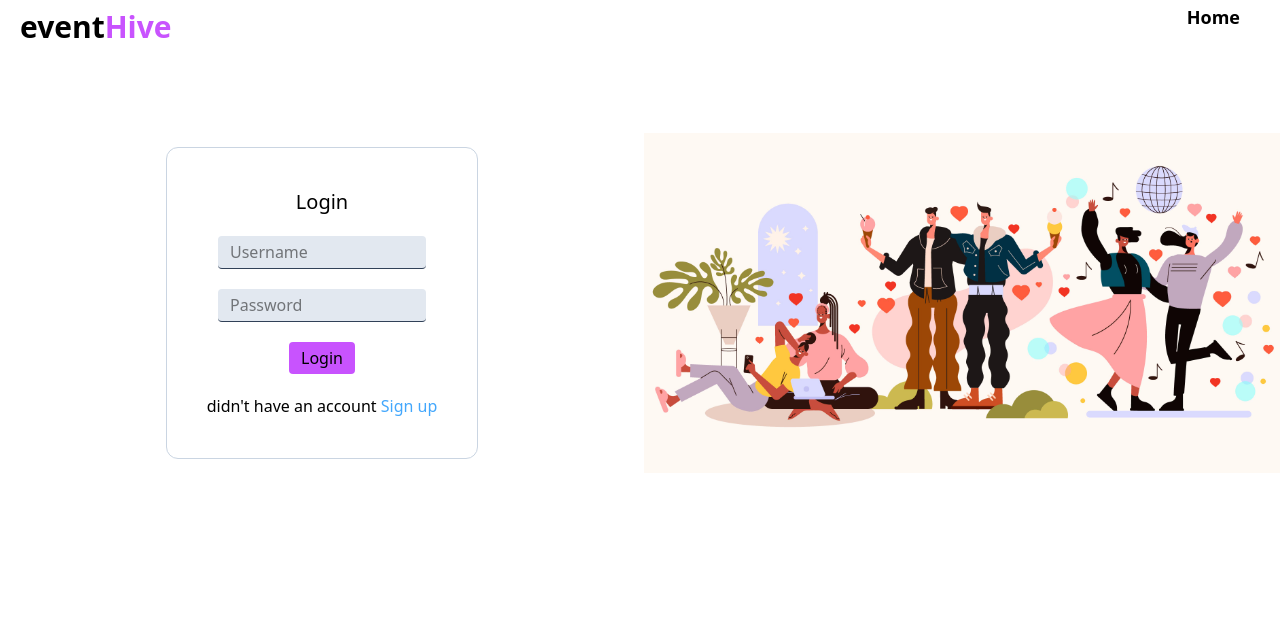
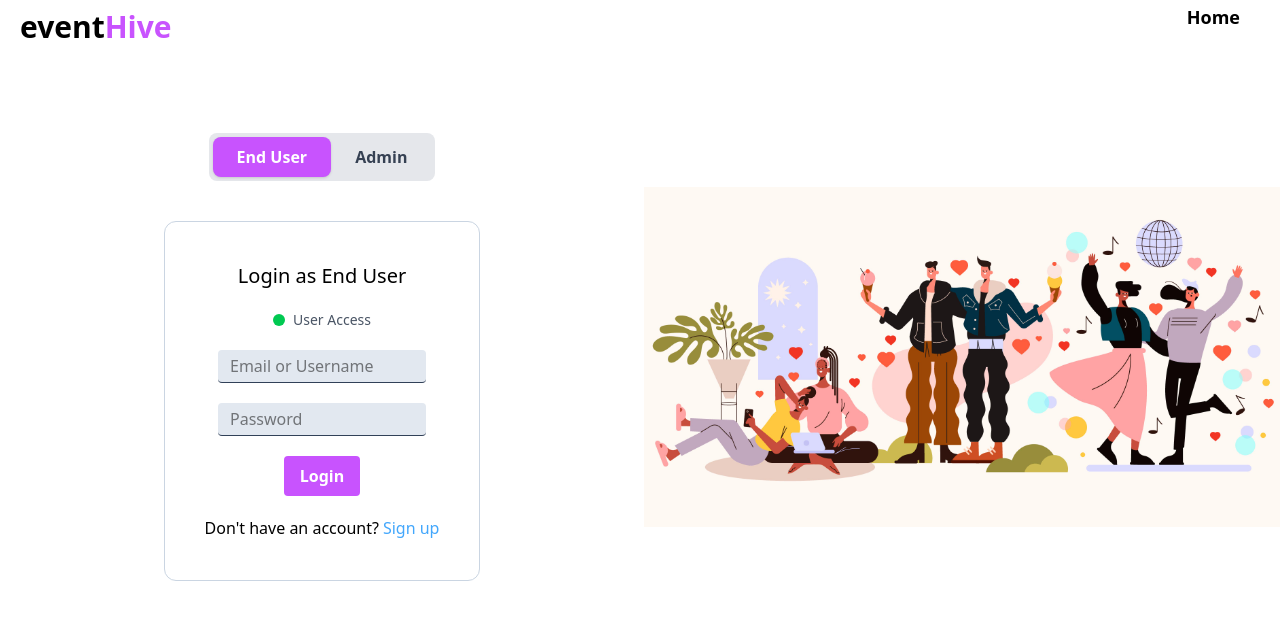
Before and after one commit to Int-vishwesh/odoo-frontend, a Next.js app: page / in a window 1280 px wide. Shown: the top 620 px of the page. Built offline with nearby package versions, Linux system fonts and the light colour scheme.

Commit message:
role based login

```diff
--- a/app/page.tsx
+++ b/app/page.tsx
@@ -1,25 +1,143 @@
-"iuse client";
+'use client';
 import Link from "next/link";
 import Navbar from "./components/navbar";
 import Image from "next/image";
+import { useState } from 'react';
 
 export default function Home() {
+  const [role, setRole] = useState('end-user'); // Default to end-user
+  const [username, setUsername] = useState('');
+  const [password, setPassword] = useState('');
+
+  const handleSubmit = async (e) => {
+    e.preventDefault();
+
+    // Basic validation
+    if (!username || !password) {
+      alert('Please fill all fields');
+      return;
+    }
+
+    // Here you would call your login API with the role
+    console.log('Login attempt:', { username, password, role });
+
+    try {
+      const response = await fetch('http://localhost:8000/api/auth/login', {
+        method: 'POST',
+        headers: {
+          'Content-Type': 'application/json',
+        },
+        body: JSON.stringify({
+          email: username, // or username depending on your backend
+          password,
+          role
+        })
+      });
+
+      const data = await response.json();
+
+      if (data.success) {
+        alert(`Login successful as ${role}!`);
+        // Redirect based on role
+        if (role === 'admin') {
+          window.location.href = '/admin/dashboard';
+        } else {
+          window.location.href = '/dashboard';
+        }
+      } else {
+        alert('Invalid credentials');
+      }
+    } catch (error) {
+      alert('Network error. Please try again.');
+    }
+  };
+
   return (
     <>
       <div>
         <Navbar />
         <div className="w-full flex justify-center items-center gap-30 mt-20">
           <div className="w-[800px] flex flex-col items-center gap-4 -mr-30">
-          <form action="" className="flex flex-col items-center gap-5 border-slate-300 border rounded-xl p-10 ">
-            <p className="text-xl ">Login</p>
-            <input type="text" placeholder="Username" className="bg-slate-200 rounded-sm px-3 py-1 w-52 border-b border-slate-700"/>
-            <input type="password" placeholder="Password" className="bg-slate-200 rounded-sm px-3 py-1 w-52 border-b border-slate-700" />
-            <button type="submit" className="bg-[#c853fe] rounded px-3 py-1 hover:bg-[#ff55d3]">Login</button>
-            <p>didn't have an account<Link href={"/signup"} className="text-[#43a7fc] hover:underline "> Sign up</Link></p>
+
+            {/* Role Selection Tabs */}
+            <div className="flex bg-gray-200 rounded-lg p-1 mb-6">
+              <button
+                type="button"
+                onClick={() => setRole('end-user')}
+                className={`px-6 py-2 rounded-lg font-semibold transition-colors ${
+                  role === 'end-user'
+                    ? 'bg-[#c853fe] text-white shadow-sm'
+                    : 'text-gray-700 hover:bg-gray-300'
+                }`}
+              >
+                End User
+              </button>
+              <button
+                type="button"
+                onClick={() => setRole('admin')}
+                className={`px-6 py-2 rounded-lg font-semibold transition-colors ${
+                  role === 'admin'
+                    ? 'bg-[#c853fe] text-white shadow-sm'
+                    : 'text-gray-700 hover:bg-gray-300'
+                }`}
+              >
+                Admin
+              </button>
+            </div>
+
+            {/* Login Form */}
+            <form onSubmit={handleSubmit} className="flex flex-col items-center gap-5 border-slate-300 border rounded-xl p-10">
+              <p className="text-xl">
+                Login as {role === 'end-user' ? 'End User' : 'Admin'}
+              </p>
+
+              {/* Role indicator */}
+              <div className="flex items-center gap-2 text-sm text-gray-600">
+                <span className={`w-3 h-3 rounded-full ${role === 'admin' ? 'bg-red-500' : 'bg-green-500'}`}></span>
+                <span>{role === 'admin' ? 'Administrator Access' : 'User Access'}</span>
+              </div>
+
+              <input
+                type="text"
+                placeholder="Email or Username"
+                value={username}
+                onChange={(e) => setUsername(e.target.value)}
+                className="bg-slate-200 rounded-sm px-3 py-1 w-52 border-b border-slate-700"
+                required
+              />
+
+              <input
+                type="password"
+                placeholder="Password"
+                value={password}
+                onChange={(e) => setPassword(e.target.value)}
+                className="bg-slate-200 rounded-sm px-3 py-1 w-52 border-b border-slate-700"
+                required
+              />
+
+              <button
+                type="submit"
+                className="bg-[#c853fe] rounded px-4 py-2 text-white font-semibold hover:bg-[#ff55d3] transition-colors"
+              >
+                Login
+              </button>
+
+              <p>
+                Don't have an account?
+                <Link href="/signup" className="text-[#43a7fc] hover:underline ml-1">
+                  Sign up
+                </Link>
+              </p>
             </form>
           </div>
+
           <div>
-          <Image src={"/landing-1.jpg"} alt="Landing" width={750} height={400} className="mr-10"
+            <Image
+              src="/landing-1.jpg"
+              alt="Landing"
+              width={750}
+              height={400}
+              className="mr-10"
             />
           </div>
         </div>
--- a/app/signup/page.tsx
+++ b/app/signup/page.tsx
@@ -5,6 +5,9 @@ import Navbar from "../components/navbar";
 import { useState } from 'react';
 
 export default function Signup() {
+  // Role state
+  const [role, setRole] = useState('end-user'); // Default to end-user
+
   // Form states
   const [username, setUsername] = useState('');
   const [email, setEmail] = useState('');
@@ -35,27 +38,39 @@ export default function Signup() {
     setOtpLoading(true);
 
     try {
-      // Generate OTP
-      const otpCode = Math.floor(100000 + Math.random() * 900000).toString();
-      setGeneratedOtp(otpCode);
+      // Call backend API with role
+      const response = await fetch('http://localhost:8000/api/auth/send-otp', {
+        method: 'POST',
+        headers: {
+          'Content-Type': 'application/json',
+        },
+        body: JSON.stringify({
+          username,
+          email,
+          phone,
+          password,
+          role // Include role in signup data
+        })
+      });
 
-      // Simulate sending OTP
-      await new Promise(resolve => setTimeout(resolve, 1500));
+      const data = await response.json();
 
-      // In production: await sendOtpToEmail(email, otpCode);
-      alert(`OTP sent to ${email}: ${otpCode}`); // For demo
-
-      setStep(2); // Move to OTP step
+      if (data.success) {
+        alert(`OTP sent to ${email}: ${data.otp}`);
+        setStep(2); // Move to OTP step
+      } else {
+        alert('Failed to send OTP. Please try again.');
+      }
 
     } catch (error) {
-      alert('Failed to send OTP. Please try again.');
+      alert('Network error. Please try again.');
     } finally {
       setOtpLoading(false);
     }
   };
 
   // Handle OTP verification
-  const handleOtpSubmit = (e) => {
+  const handleOtpSubmit = async (e) => {
     e.preventDefault();
 
     if (!otp) {
@@ -63,26 +78,58 @@ export default function Signup() {
       return;
     }
 
-    if (otp === generatedOtp) {
-      alert('Account created successfully!');
-      // In production: create user account, redirect to login or dashboard
-      // resetForm(); // Reset all fields
-    } else {
-      alert('Invalid OTP. Please try again.');
-      setOtp('');
+    try {
+      const response = await fetch('http://localhost:8000/api/auth/verify-otp', {
+        method: 'POST',
+        headers: {
+          'Content-Type': 'application/json',
+        },
+        body: JSON.stringify({ email, otp })
+      });
+
+      const data = await response.json();
+
+      if (data.success) {
+        alert(`Account created successfully as ${role}!`);
+        // Redirect based on role
+        if (role === 'admin') {
+          window.location.href = '/admin/dashboard';
+        } else {
+          window.location.href = '/dashboard';
+        }
+      } else {
+        alert('Invalid OTP. Please try again.');
+        setOtp('');
+      }
+
+    } catch (error) {
+      alert('Network error. Please try again.');
     }
   };
 
   // Resend OTP
   const resendOtp = async () => {
     setOtpLoading(true);
-    const newOtp = Math.floor(100000 + Math.random() * 900000).toString();
-    setGeneratedOtp(newOtp);
 
-    await new Promise(resolve => setTimeout(resolve, 1000));
-    alert(`New OTP sent: ${newOtp}`);
-    setOtpLoading(false);
-    setOtp('');
+    try {
+      const response = await fetch('http://localhost:8000/api/auth/send-otp', {
+        method: 'POST',
+        headers: {
+          'Content-Type': 'application/json',
+        },
+        body: JSON.stringify({ username, email, phone, password, role })
+      });
+
+      const data = await response.json();
+      if (data.success) {
+        alert(`New OTP sent: ${data.otp}`);
+        setOtp('');
+      }
+    } catch (error) {
+      alert('Failed to resend OTP');
+    } finally {
+      setOtpLoading(false);
+    }
   };
 
   // Go back to form
@@ -99,10 +146,44 @@ export default function Signup() {
         <div className="w-full flex justify-center items-center gap-30 mt-20">
           <div className="w-[800px] flex flex-col items-center gap-4">
 
+            {/* Role Selection Tabs - Same as Login Page */}
+            <div className="flex bg-gray-200 rounded-lg p-1 mb-6">
+              <button
+                type="button"
+                onClick={() => setRole('end-user')}
+                className={`px-6 py-2 rounded-lg font-semibold transition-colors ${
+                  role === 'end-user'
+                    ? 'bg-[#c853fe] text-white shadow-sm'
+                    : 'text-gray-700 hover:bg-gray-300'
+                }`}
+              >
+                End User
+              </button>
+              <button
+                type="button"
+                onClick={() => setRole('admin')}
+                className={`px-6 py-2 rounded-lg font-semibold transition-colors ${
+                  role === 'admin'
+                    ? 'bg-[#c853fe] text-white shadow-sm'
+                    : 'text-gray-700 hover:bg-gray-300'
+                }`}
+              >
+                Admin
+              </button>
+            </div>
+
             {/* Step 1: Signup Form */}
             {step === 1 && (
               <form onSubmit={handleSignupSubmit} className="flex flex-col items-center gap-5 border-slate-300 border rounded-xl p-10">
-                <p className="text-xl">Sign Up</p>
+                <p className="text-xl">
+                  Sign Up as {role === 'end-user' ? 'End User' : 'Admin'}
+                </p>
+
+                {/* Role indicator */}
+                <div className="flex items-center gap-2 text-sm text-gray-600">
+                  <span className={`w-3 h-3 rounded-full ${role === 'admin' ? 'bg-red-500' : 'bg-green-500'}`}></span>
+                  <span>{role === 'admin' ? 'Administrator Account' : 'User Account'}</span>
+                </div>
 
                 <input
                   type="text"
@@ -144,12 +225,12 @@ export default function Signup() {
                 <button
                   type="submit"
                   disabled={otpLoading}
-                  className="bg-[#c853fe] rounded px-3 py-1 hover:bg-[#ff55d3] disabled:bg-gray-400 min-w-[100px]"
+                  className="bg-[#c853fe] rounded px-4 py-2 hover:bg-[#ff55d3] disabled:bg-gray-400 min-w-[100px] text-white font-semibold transition-colors"
                 >
-                  {otpLoading ? 'Sending...' : 'Sign up'}
+                  {otpLoading ? 'Sending...' : `Sign up`}
                 </button>
 
-                <p>Already have an account<Link href="/" className="text-[#43a7fc] hover:underline "> Login</Link></p>
+                <p>Already have an account<Link href="/" className="text-[#43a7fc] hover:underline"> Login</Link></p>
               </form>
             )}
 
@@ -158,9 +239,15 @@ export default function Signup() {
               <form onSubmit={handleOtpSubmit} className="flex flex-col items-center gap-5 border-slate-300 border rounded-xl p-10">
                 <p className="text-xl">Verify Email</p>
                 <p className="text-sm text-gray-600 text-center mb-2">
-                  We've sent a 6-digit verification code to<br />
+                  We have sent a 6-digit verification code to<br />
                   <strong>{email}</strong>
                 </p>
+
+                {/* Role reminder */}
+                <div className="flex items-center gap-2 text-sm text-gray-600">
+                  <span className={`w-3 h-3 rounded-full ${role === 'admin' ? 'bg-red-500' : 'bg-green-500'}`}></span>
+                  <span>Creating {role === 'admin' ? 'Administrator' : 'User'} account</span>
+                </div>
 
                 <input
                   type="text"
@@ -194,13 +281,13 @@ export default function Signup() {
                   </button>
                   <button
                     type="submit"
-                    className="bg-[#c853fe] rounded px-3 py-1 hover:bg-[#ff55d3]"
+                    className="bg-[#c853fe] rounded px-3 py-1 hover:bg-[#ff55d3] text-white font-semibold"
                   >
-                    Continue
+                    Create Account
                   </button>
                 </div>
 
-                <p>Already have an account<Link href="/" className="text-[#43a7fc] hover:underline "> Login</Link></p>
+                <p>Already have an account<Link href="/" className="text-[#43a7fc] hover:underline"> Login</Link></p>
               </form>
             )}
           </div>
```
Also changed, not shown: app/profile/page.tsx (added, +8 -0 lines), app/add-event/page.tsx (added), app/homepage/event/page.tsx (renamed from app/homepage/events/page.tsx). Lines whose indentation alone changed are shown as unchanged.
